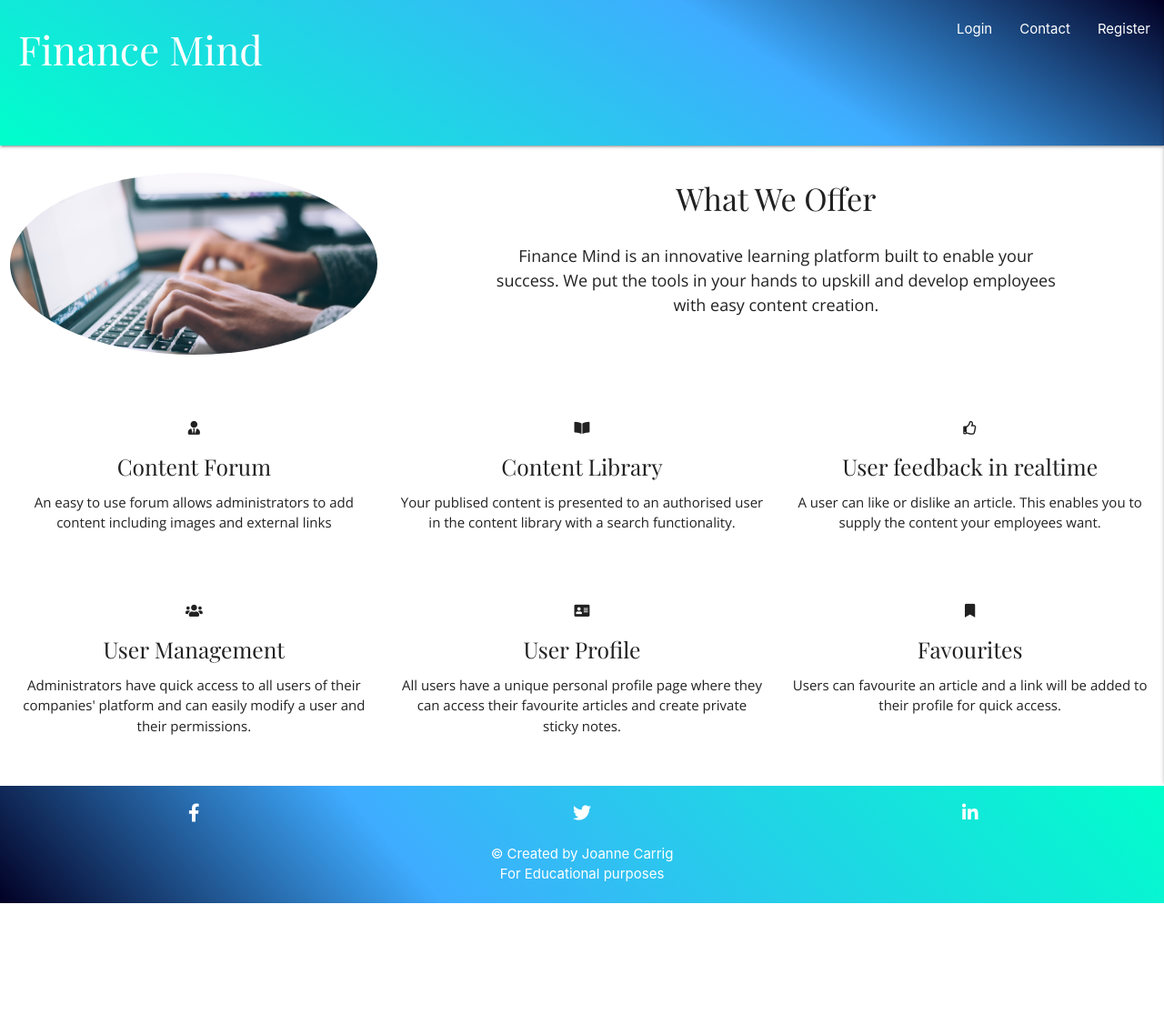
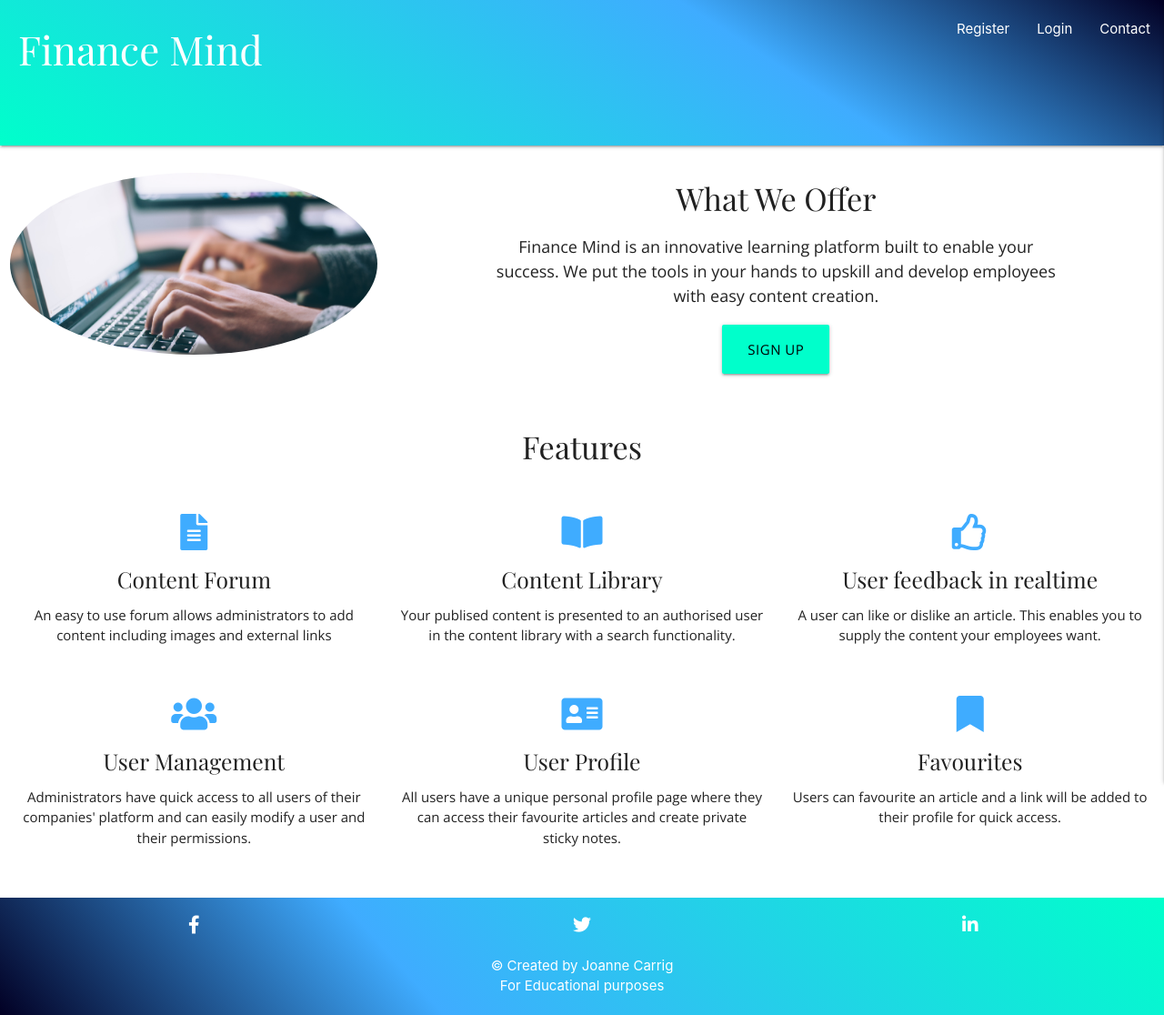
Before and after one commit to jojo157/learning-platform, a Flask app: page / in a window 1280 px wide. Shown: the whole page at 91% size. Before the commit the page ends 993 px from the top, so only its background shows below. Run offline with Flask 2, Linux system fonts and the light colour scheme; some libraries are stand-ins or nearby versions.

Commit message:
added  heading to features section and adjusted spacing on index page

```diff
--- a/static/css/style.css
+++ b/static/css/style.css
@@ -42,6 +42,14 @@ a{
 nav{
     height: 20vh;
 }
+
+/* button styles */
+.green-button{
+ background-color: #00ffcb;
+ color: #000;
+ font-family: 'Open Sans';
+}
+
 
 /* Flash messaging styles */
 .flashes{
@@ -89,11 +97,19 @@ img{
     margin-top: 20px;
 }
 
+.home-features-margin{
+    margin-top: 30px;
+}
+
 .home-features-margin div{
     margin-top: 10px;
     margin-bottom: 10px;
 }
 
+i.fas.fa-file-alt, i.fas.fa-book-open, i.far.fa-thumbs-up, i.fas.fa-users, i.fas.fa-address-card, i.fas.fa-bookmark{
+    color: #3facff;
+    font-size: 40px;
+}
 
 /* Home Page */
 
@@ -167,15 +183,15 @@ div.btn-small{
     /* For desktop: */
     .home-margin{
         margin-top: 20px;
-        margin-bottom: 30px;
+        margin-bottom: 20px;
     }
 
     .home-features-margin{
-        margin-top: 40px;
+        margin-top: 20px;
         margin-bottom: 20px;
     }
     .home-features-margin div{
-        margin-top: 40px;
+        margin-top: 20px;
         margin-bottom: 20px;
     }
 
--- a/templates/base.html
+++ b/templates/base.html
@@ -29,9 +29,9 @@
                             <li><a href="{{ url_for('content') }}">Add Site Content</a></li>
                         {% endif %}
                     {% else %}
+                        <li><a href="{{ url_for('register') }}">Register</a></li>
                         <li><a href="{{ url_for('login') }}">Login</a></li>
                         <li><a href="#">Contact</a></li>
-                        <li><a href="{{ url_for('register') }}">Register</a></li>
                     {% endif %}
                 </ul>
                 </div>
@@ -48,9 +48,9 @@
                             <li><a href="{{ url_for('content') }}">Add Site Content</a></li>
                         {% endif %}
                     {% else %}
+                        <li><a href="{{ url_for('register') }}">Register</a></li>
                         <li><a href="{{ url_for('login') }}">Login</a></li>
                         <li><a href="#">Contact</a></li>
-                        <li><a href="{{ url_for('register') }}">Register</a></li>
                     {% endif %}
         </ul>
     </header>
--- a/templates/index.html
+++ b/templates/index.html
@@ -11,12 +11,17 @@
             <p class="sub-header-text"> Finance Mind is an innovative learning platform built to enable your success.
                 We put the tools in your hands to upskill and develop employees with easy content creation.
             </p>
+            <a href="{{ url_for('register') }}" class="btn-large green-button">SIGN UP</a>
+
         </div>
       </div>
 
     <div class="row center home-features-margin">
+        <div class="col s12 l12 m12">
+            <h4>Features</h4>
+        </div>
         <div class="col s12 l4 m6">
-            <i class="fas fa-user-tie"></i>
+            <i class="fas fa-file-alt"></i>
             <h5>Content Forum</h5>
             <p> An easy to use forum allows administrators to add content including images and external links</p>
         </div>
```
